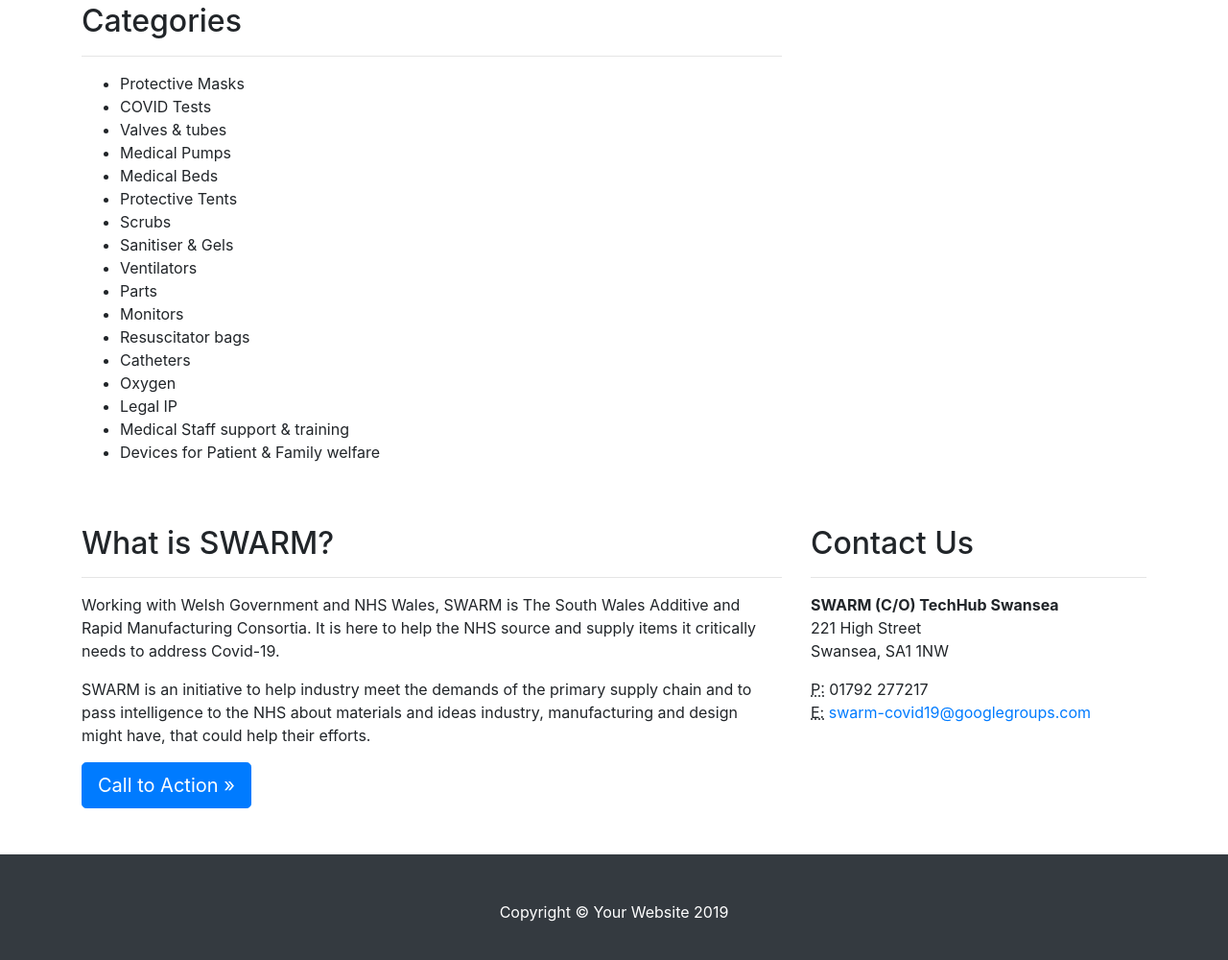
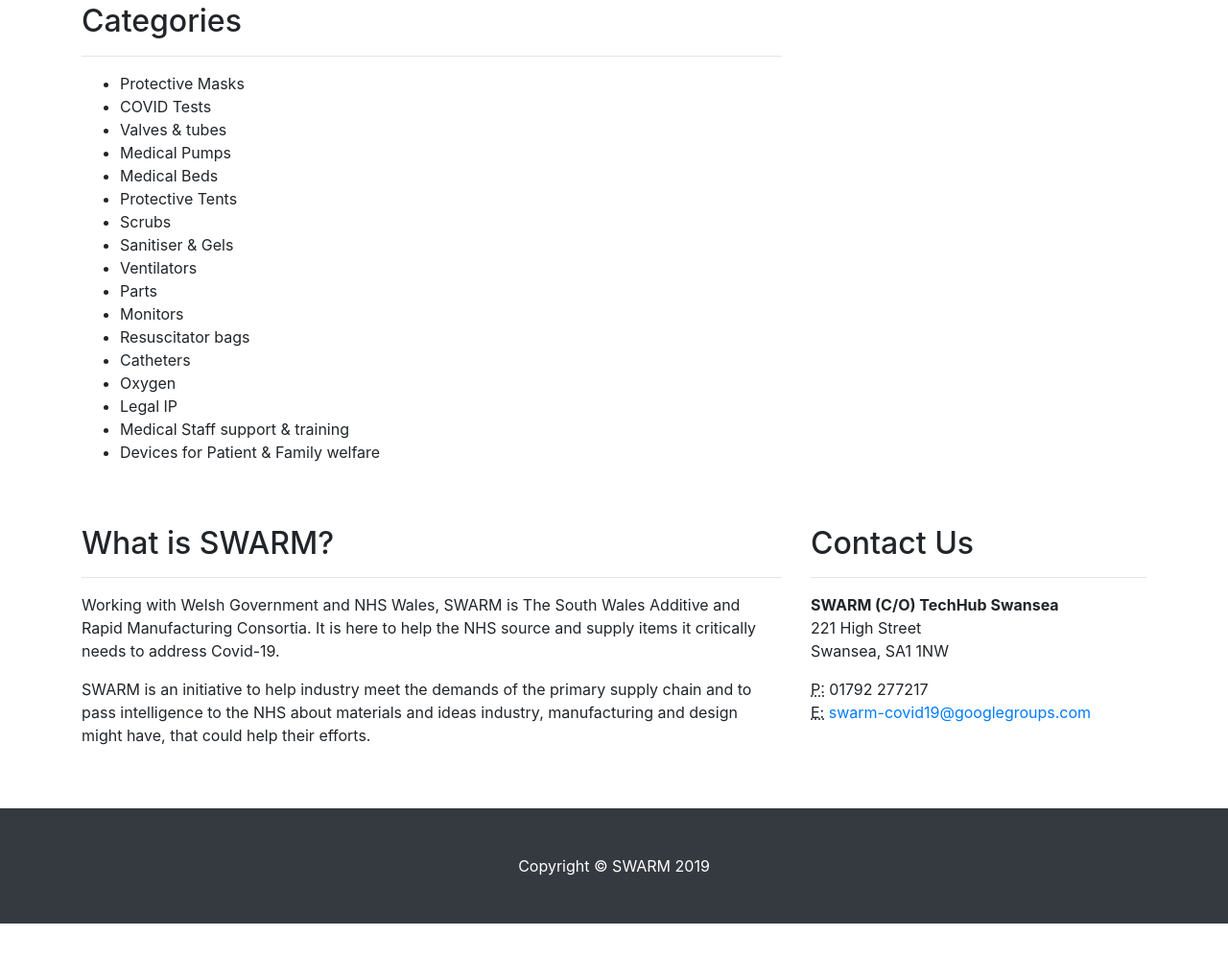
Before and after one commit to paulharwood/swarm-covid19-website, a website: page index.html in a window 1280 px wide. Shown: the part 901-1901 px from the top of the page at 96% size. After the commit the page ends 1863 px from the top, so only its background shows below. Drawn offline with Linux system fonts and the light colour scheme.

Commit message:
updated footer

```diff
--- a/index.html
+++ b/index.html
@@ -73,7 +73,7 @@
             <p class="card-text">If you are a medical professional and work in the NHS  or supporting services or the care industry, let us know what you  need  and we can prime our suppliers.</p>
           </div>
           <div class="card-footer">
-            <a href="#" class="btn btn-primary">Explain your need</a>
+            <a href="https://docs.google.com/forms/d/e/1FAIpQLSdAS4-PvBUmF8l0O6JvycXWtJOGoHDyjhakOH5KELvx7E6PAw/viewform" class="btn btn-primary">Explain your need</a>
           </div>
         </div>
       </div>
@@ -147,7 +147,6 @@
             <hr>
             <p>Working with Welsh Government and NHS Wales, SWARM is The South Wales Additive and Rapid Manufacturing Consortia. It is here to help the NHS source and supply items it critically needs to address Covid-19. </p>
             <p>SWARM is an initiative to help industry meet the demands of the primary supply chain and to pass intelligence to the NHS about materials and ideas industry, manufacturing and design might have, that could help their efforts.</p>
-            <a class="btn btn-primary btn-lg" href="#">Call to Action &raquo;</a>
           </div>
           <div class="col-md-4 mb-5">
             <h2>Contact Us</h2>
@@ -175,7 +174,7 @@
   <!-- Footer -->
   <footer class="py-5 bg-dark">
     <div class="container">
-      <p class="m-0 text-center text-white">Copyright &copy; Your Website 2019</p>
+      <p class="m-0 text-center text-white">Copyright &copy; SWARM 2019</p>
     </div>
     <!-- /.container -->
   </footer>
```
